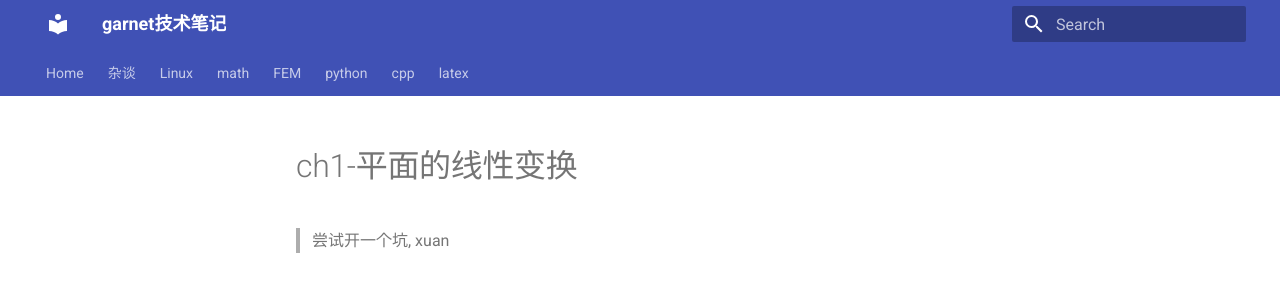
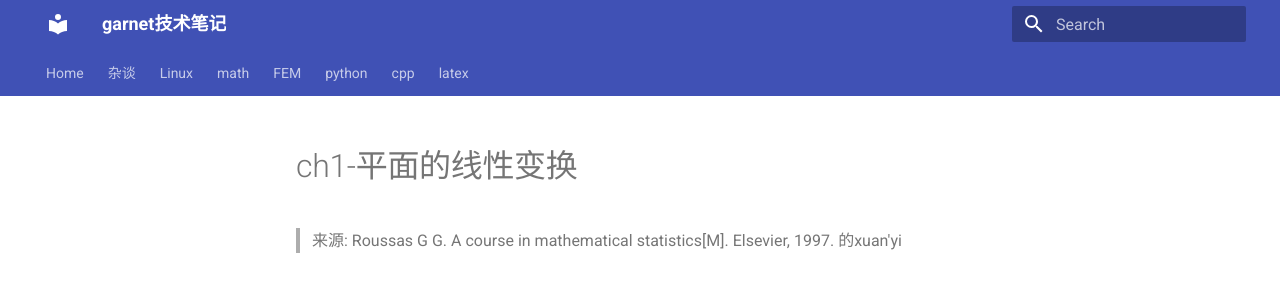
Before and after one commit to ymma98/technotes, an MkDocs documentation site: the page built from docs/math/ch1-平面的线性变换.md, in a window 1280 px wide. Shown: the top 300 px of the page. Built offline with MkDocs 1.6.1 and Material for MkDocs 9.7.7, drawn with Linux system fonts in a browser that asks for light colours.

Commit message:
docs/math/ch1-平面的线性变换.md updated from https://stackedit.cn/

```diff
--- a/docs/math/ch1-平面的线性变换.md
+++ b/docs/math/ch1-平面的线性变换.md
@@ -1,6 +1,8 @@
 # ch1-平面的线性变换
 
-> 尝试开一个坑, xuan
+> 来源: Roussas G G. A course in mathematical statistics[M]. Elsevier, 1997. 的xuan'yi
+
+
 <!--stackedit_data:
-eyJoaXN0b3J5IjpbODE5ODA2MzZdfQ==
+eyJoaXN0b3J5IjpbMTUxNDM4MjA3M119
 -->
```
